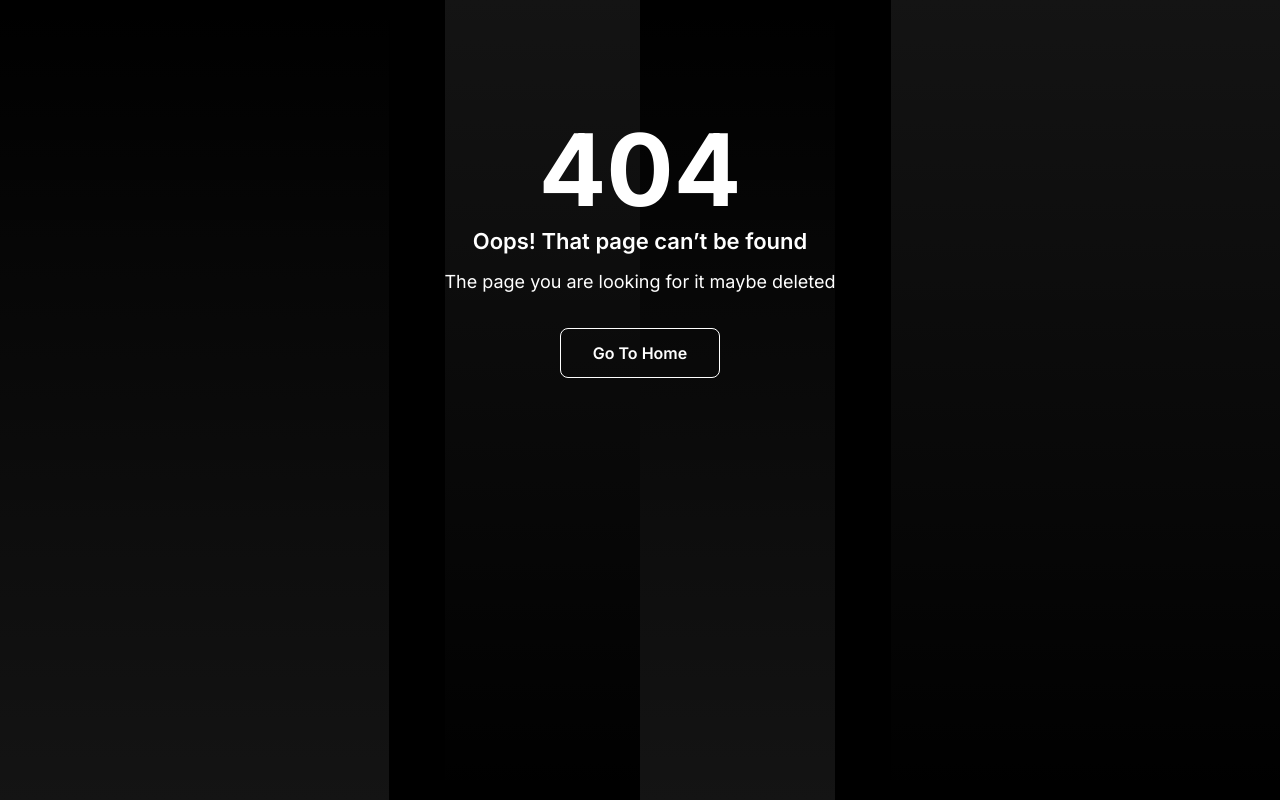
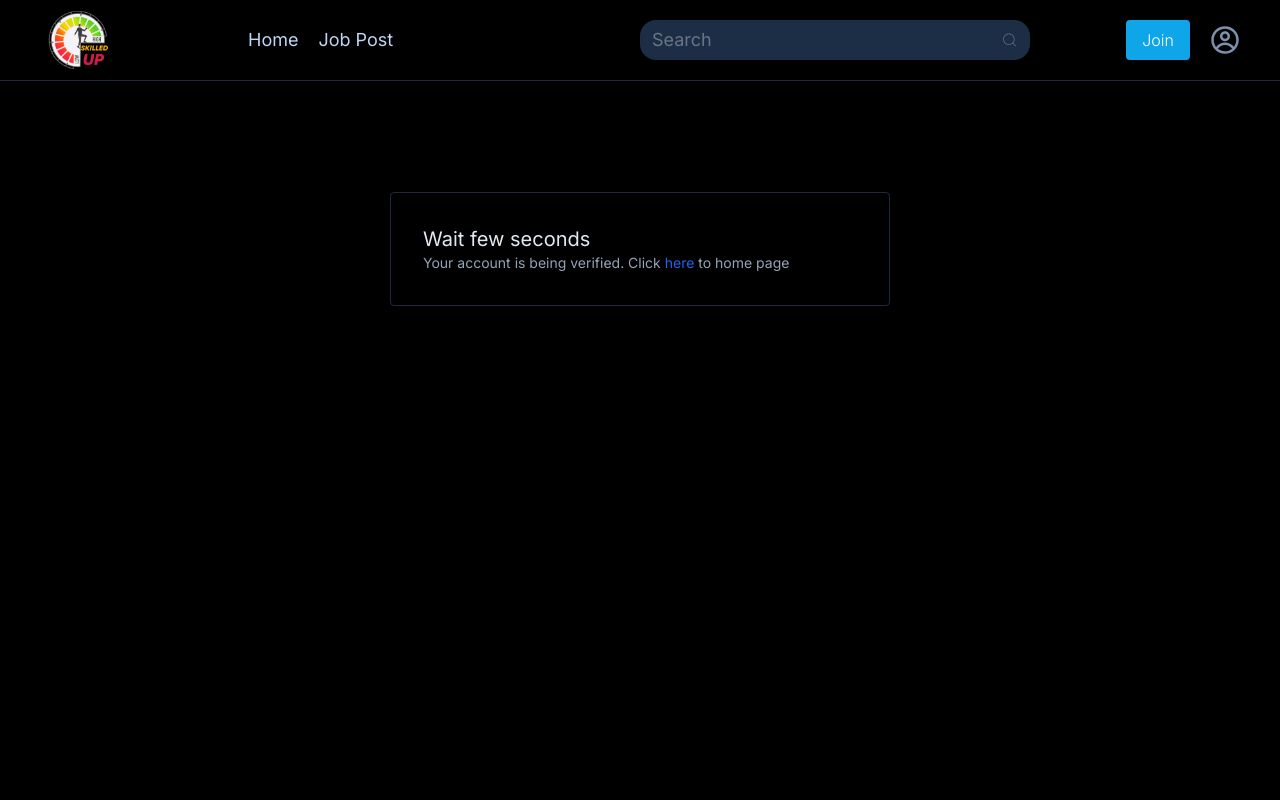
Before and after one commit to skilledjob/skilledfronted, a Next.js app: page /auth/account-verification in a window 1280 px wide. Before the commit this address had no page. Built offline with nearby package versions, Linux system fonts and the light colour scheme; no server answers.

Commit message:
feat: added account verificatio ui

```diff
--- a/app/(auth)/auth/login/components/SigninForm.jsx
+++ /dev/null
@@ -1,11 +0,0 @@
-"use client";
-
-export default function SigninForm() {
-  return (
-    <div>
-      <form>
-        <h2>This is signin form</h2>
-      </form>
-    </div>
-  );
-}
--- a/app/(auth)/auth/login/page.jsx
+++ /dev/null
@@ -1,15 +0,0 @@
-import SigninForm from "./components/SigninForm";
-
-export const metadata = {
-  title: "Login Page",
-  description: "Login Page",
-};
-
-export default function LoginPage() {
-  return (
-    <div>
-      <h1>Login Page</h1>
-      <SigninForm />
-    </div>
-  );
-}
--- a/app/(auth)/auth/signup/components/SignupForm.jsx
+++ /dev/null
@@ -1,11 +0,0 @@
-"use client";
-
-export default function SignupForm() {
-  return (
-    <div>
-      <form>
-        <h2>This is signup form</h2>
-      </form>
-    </div>
-  );
-}
--- a/app/(auth)/auth/signup/page.jsx
+++ /dev/null
@@ -1,15 +0,0 @@
-import SignupForm from "./components/SignupForm";
-
-export const metadata = {
-  title: "Signup Page",
-  description: "Signup Page",
-};
-
-export default function SignupPage() {
-  return (
-    <div>
-      <h1>Signup Page</h1>
-      <SignupForm />
-    </div>
-  );
-}
--- /dev/null
+++ b/app/(website)/auth/account-verification/page.jsx
@@ -0,0 +1,20 @@
+import Link from "next/link";
+
+export default function AccountVerification() {
+  return (
+    <div className="h-full w-full flex items-center justify-center">
+      <div className="w-[500px] mt-28">
+        <div className="bg-[rgb(3 7 18)] shadow border border-slate-800 rounded p-8">
+          <h2 className="text-slate-200 text-xl">Wait few seconds</h2>
+          <p className="text-slate-400 text-sm">
+            Your account is being verified. Click{" "}
+            <Link href="/home" className="text-blue-600">
+              here
+            </Link>{" "}
+            to home page
+          </p>
+        </div>
+      </div>
+    </div>
+  );
+}
```
